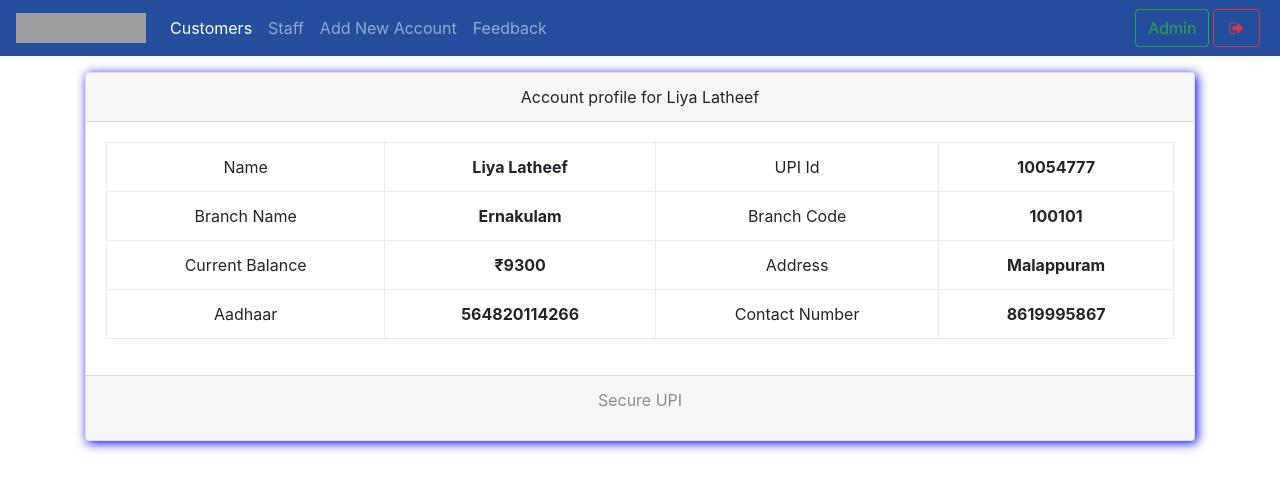
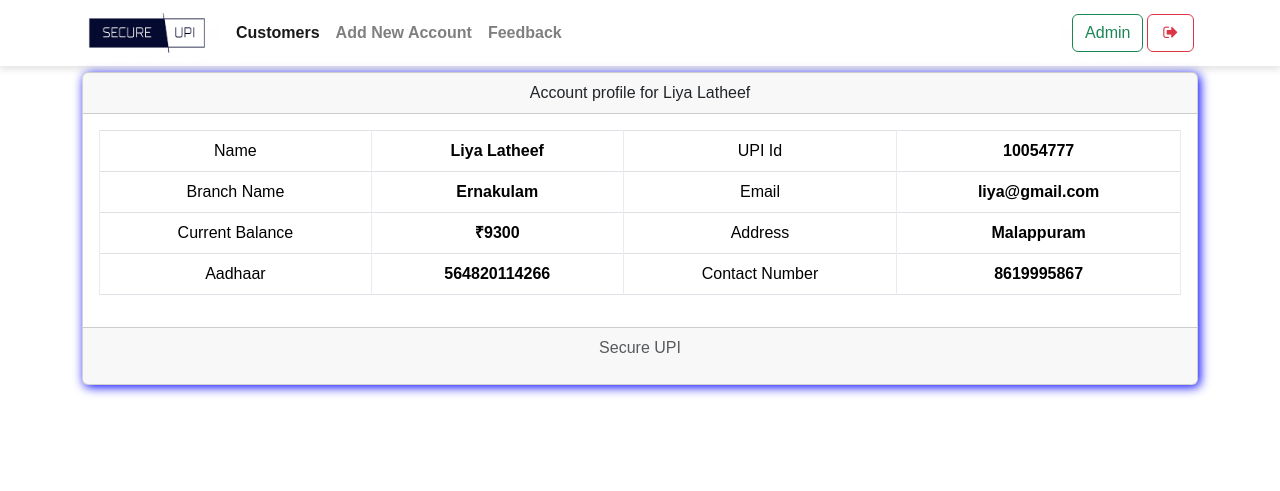
Before and after one commit to gautham-babu/SecureUPI, a PHP site: page /show.php?id=1 in a window 1280 px wide. Shown: the top 491 px of the page. Run offline with PHP 8.4, Linux system fonts and the light colour scheme; a user stored in the database is signed in; data comes from the database, SQL or seed files in the repository; grey boxes are pictures that could not be loaded.

Commit message:
Update page titles from 'Banking' to 'UPI', enhance navbar styling, and modify transfer form fields for UPI integration

```diff
--- a/cindex.php
+++ b/cindex.php
@@ -5,7 +5,7 @@ if(!isset($_SESSION['cashId'])){ header('location:login.php');}
 <!DOCTYPE html>
 <html>
 <head>
-  <title>Banking</title>
+<title>UPI</title>
   <?php require 'assets/autoloader.php'; ?>
   <?php require 'assets/db.php'; ?>
   <?php require 'assets/function.php'; ?>
--- a/feedback.php
+++ b/feedback.php
@@ -6,7 +6,7 @@ if(!isset($_SESSION['userId'])){ header('location:login.php');}
 <!DOCTYPE html>
 <html>
 <head>
-  <title>Banking</title>
+<title>UPI</title>
   <?php require 'assets/autoloader.php'; ?>
   <?php require 'assets/db.php'; ?>
   <?php require 'assets/function.php'; ?>
--- a/index.php
+++ b/index.php
@@ -15,7 +15,7 @@ if ($con->connect_error) {
 <head>
     <meta charset="UTF-8">
     <meta name="viewport" content="width=device-width, initial-scale=1.0">
-    <title>Secure UPI</title>
+    <title>UPI</title>
     <link href="https://cdn.jsdelivr.net/npm/bootstrap@5.3.0-alpha3/dist/css/bootstrap.min.css" rel="stylesheet">
     <style>
     body {
--- a/login.php
+++ b/login.php
@@ -1,7 +1,7 @@
 <!DOCTYPE html>
 <html>
 <head>
-	<title>Banking</title>
+<title>UPI</title>
 	<?php require 'assets/autoloader.php'; ?>
 	<?php require 'assets/function.php'; ?>
 	<?php
--- a/maccounts.php
+++ b/maccounts.php
@@ -5,7 +5,7 @@ if(!isset($_SESSION['managerId'])){ header('location:login.php');}
 <!DOCTYPE html>
 <html>
 <head>
-  <title>Banking</title>
+<title>UPI</title>
   <?php require 'assets/autoloader.php'; ?>
   <?php require 'assets/db.php'; ?>
   <?php require 'assets/function.php'; ?>
--- a/maddnew.php
+++ b/maddnew.php
@@ -5,7 +5,7 @@ if(!isset($_SESSION['managerId'])){ header('location:login.php');}
 <!DOCTYPE html>
 <html>
 <head>
-  <title>Banking</title>
+<title>UPI</title>
   <?php require 'assets/autoloader.php'; ?>
   <?php require 'assets/db.php'; ?>
   <?php require 'assets/function.php'; ?>
--- a/mfeedback.php
+++ b/mfeedback.php
@@ -5,7 +5,7 @@ if(!isset($_SESSION['managerId'])){ header('location:login.php');}
 <!DOCTYPE html>
 <html>
 <head>
-  <title>Banking</title>
+<title>UPI</title>
   <?php require 'assets/autoloader.php'; ?>
   <?php require 'assets/db.php'; ?>
   <?php require 'assets/function.php'; ?>
--- a/mindex.php
+++ b/mindex.php
@@ -5,7 +5,7 @@ if(!isset($_SESSION['managerId'])){ header('location:login.php');}
 <!DOCTYPE html>
 <html>
 <head>
-  <title>Banking</title>
+<title>UPI</title>
   <?php require 'assets/autoloader.php'; ?>
   <?php require 'assets/db.php'; ?>
   <?php require 'assets/function.php'; ?>
--- a/notice.php
+++ b/notice.php
@@ -5,7 +5,7 @@ if(!isset($_SESSION['userId'])){ header('location:login.php');}
 <!DOCTYPE html>
 <html>
 <head>
-  <title>Banking</title>
+  <title>UPI</title>
   <?php require 'assets/autoloader.php'; ?>
   <?php require 'assets/db.php'; ?>
   <?php require 'assets/function.php'; ?>
@@ -66,7 +66,7 @@ if(!isset($_SESSION['userId'])){ header('location:login.php');}
 <div class="container">
   <div class="card  w-75 mx-auto">
   <div class="card-header text-center">
-    Notifications from Bank
+    Notifications from Admin
   </div>
   <div class="card-body">
     <?php
--- a/show.php
+++ b/show.php
@@ -5,7 +5,7 @@ if(!isset($_SESSION['managerId'])){ header('location:login.php');}
 <!DOCTYPE html>
 <html>
 <head>
-  <title>Banking</title>
+<title>UPI</title>
   <?php require 'assets/autoloader.php'; ?>
   <?php require 'assets/db.php'; ?>
   <?php require 'assets/function.php'; ?>
@@ -16,11 +16,46 @@ if(!isset($_SESSION['managerId'])){ header('location:login.php');}
       header("location:mindex.php");
     }
   } ?>
+<link href="https://cdn.jsdelivr.net/npm/bootstrap@5.3.0-alpha3/dist/css/bootstrap.min.css" rel="stylesheet">
+  <style>
+body {
+    background: url('images/background.jpg') no-repeat center center fixed; /* Replace with your image path */
+    background-size: cover; /* Ensures the image covers the entire background */
+    font-family: 'Arial', sans-serif;
+    color: #333;
+}
+
+.navbar {
+    background-color: rgba(255, 255, 255, 0.4); /* Increased transparency */
+    backdrop-filter: blur(100px); /* Light blur effect */
+    box-shadow: 0 4px 6px rgba(0, 0, 0, 0.1); /* Optional shadow for better visibility */
+}
+
+.navbar-brand img {
+    height: 40px;
+}
+
+.navbar-nav .nav-link {
+    color: #333;
+    font-weight: bold;
+    transition: color 0.3s ease;
+}
+
+.navbar-nav .nav-link:hover {
+    color: #007bff; /* Change to your desired hover color */
+}
+
+.navbar-text {
+    font-weight: bold;
+    color: #333;
+}
+</style>
 </head>
 <body style="background:#ffffff;background-size: 100%">
-<nav class="navbar navbar-expand-lg navbar-dark fixed-top" style="background-color: #244f9e;">
+<nav class="navbar navbar-expand-lg navbar-light fixed-top" >
+<div class="container">
  <a class="navbar-brand" href="#">
- <img src="images/federal.png" width="130" height="30" class="d-inline-block align-top" alt="">
+ <img src="images/logo.png" width="130" height="30" class="d-inline-block align-top" alt="">
   </a>
   <button class="navbar-toggler" type="button" data-toggle="collapse" data-target="#navbarSupportedContent" aria-controls="navbarSupportedContent" aria-expanded="false" aria-label="Toggle navigation">
     <span class="navbar-toggler-icon"></span>
@@ -31,13 +66,14 @@ if(!isset($_SESSION['managerId'])){ header('location:login.php');}
       <li class="nav-item ">
         <a class="nav-link active" href="mindex.php">Customers<span class="sr-only">(current)</span></a>
       </li>
-      <li class="nav-item ">  <a class="nav-link" href="maccounts.php">Staff</a></li>
+
       <li class="nav-item ">  <a class="nav-link" href="maddnew.php">Add New Account</a></li>
       <li class="nav-item ">  <a class="nav-link" href="mfeedback.php">Feedback</a></li>
 
     </ul>
     <?php include 'msideButton.php'; ?>
 
+  </div>
   </div>
 </nav><br><br><br>
 <?php
@@ -60,8 +96,8 @@ if(!isset($_SESSION['managerId'])){ header('location:login.php');}
         </tr><tr>
           <td>Branch Name</td>
           <th><?php echo $row['branchName'] ?></th>
-          <td>Branch Code</td>
-          <th><?php echo $row['branchNo'] ?></th>
+          <td>Email</td>
+          <th><?php echo $row['email'] ?></th>
         </tr><tr>
           <td>Current Balance</td>
           <th>₹<?php echo $row['balance'] ?></th>
--- a/statements.php
+++ b/statements.php
@@ -6,7 +6,7 @@ if(!isset($_SESSION['userId'])){ header('location:login.php');}
 <!DOCTYPE html>
 <html>
 <head>
-  <title>Banking</title>
+<title>UPI</title>
   <?php require 'assets/autoloader.php'; ?>
   <?php require 'assets/db.php'; ?>
   <?php require 'assets/function.php'; ?>
```
Also changed, not shown: mnotice.php (+40 -4 lines), transfer.php (+5 -6 lines).
